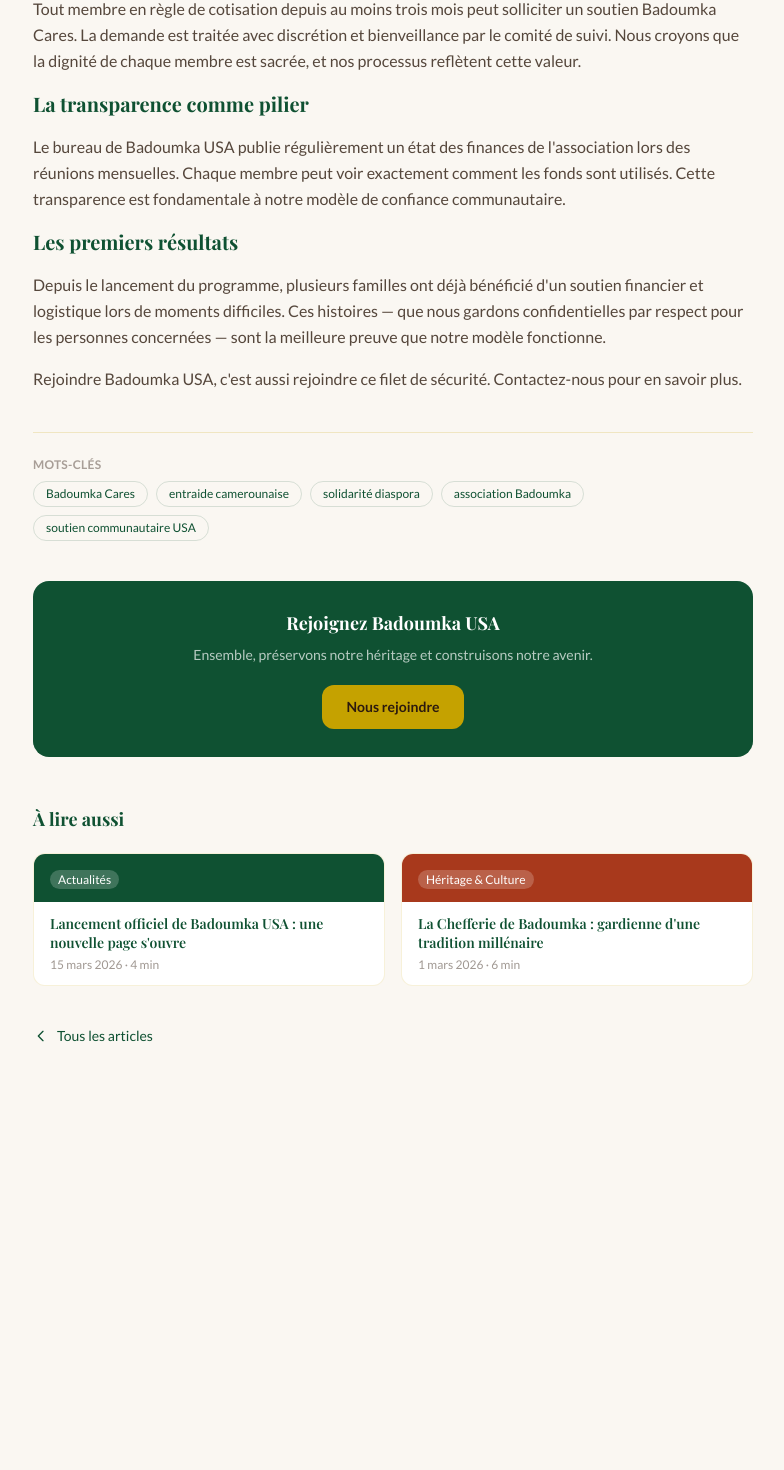
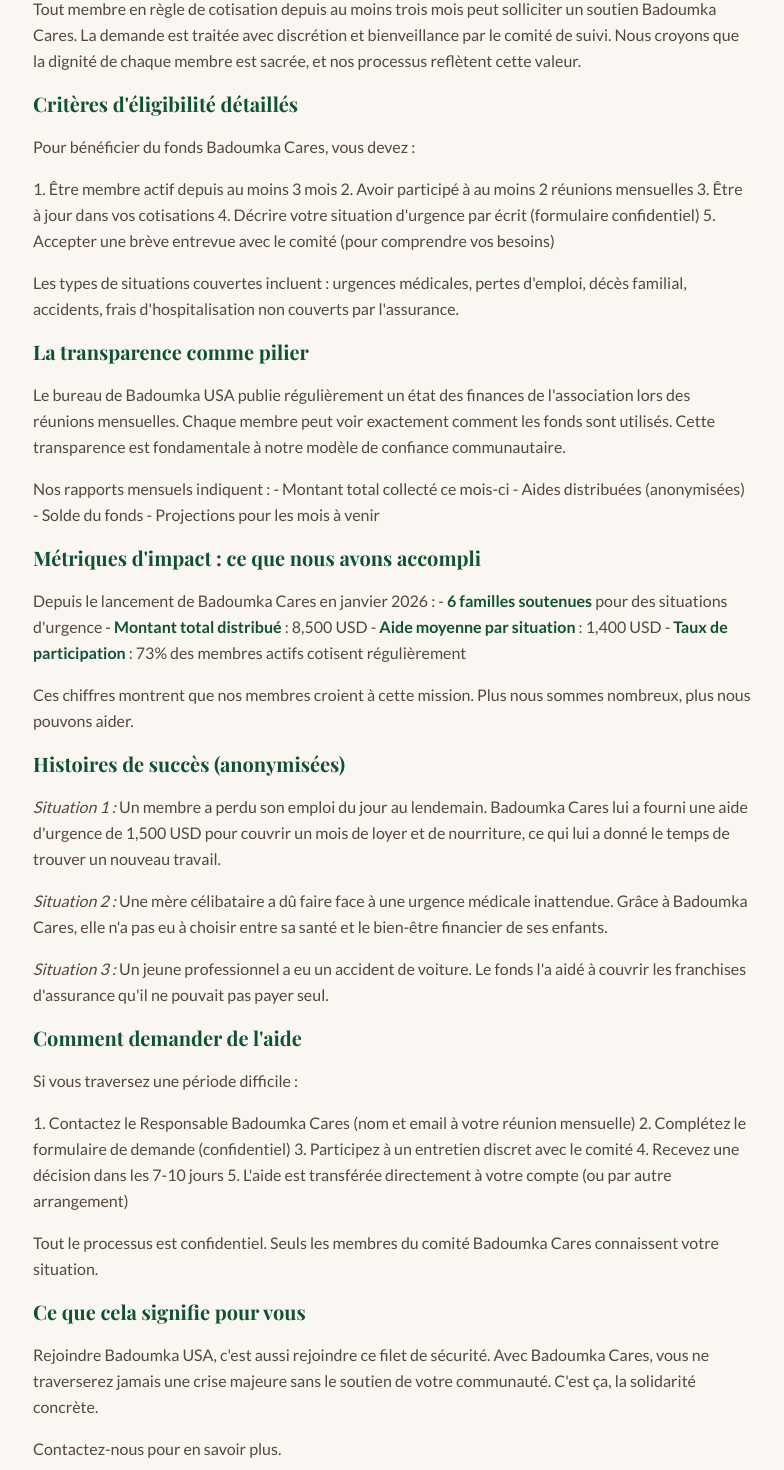
Before and after one commit to Armelcy/badoumkausa-site, a React (Vite) app: page /actualites/badoumka-cares-solidarite-communautaire in a window 1280 px wide. Shown: the part 780-2250 px from the top of the page, without its empty margins (247-1031 px from the left). Before the commit the page ends 1894 px from the top, so only its background shows below. Built offline with nearby package versions, Linux system fonts and the light colour scheme; a web font is replaced by a local one.

Commit message:
Extend blog articles: Lancement Officiel (4→6 min) and Badoumka Cares (3→6 min) with additional content, impact metrics, and eligibility details

```diff
--- a/src/data/articles.ts
+++ b/src/data/articles.ts
@@ -22,7 +22,7 @@
     category: 'Actualités',
     date: '15 mars 2026',
     dateISO: '2026-03-15',
-    readTime: '4 min',
+    readTime: '6 min',
     title: 'Lancement officiel de Badoumka USA : une nouvelle page s\'ouvre',
     metaDescription: 'Retour sur la fondation de Badoumka USA, l\'association des Fils et Filles de Badoumka aux États-Unis. Histoire, vision et premiers pas de notre communauté.',
     excerpt: 'Après des mois de préparation et de mobilisation au sein de notre diaspora, l\'Association des Fils et Filles de Badoumka aux États-Unis tient désormais ses premières réunions officielles. Retour sur une fondation historique.',
@@ -39,9 +39,29 @@
 
 Le programme **Héritiers Badoumka** est destiné à notre jeunesse : il vise à transmettre notre langue, nos traditions et notre histoire aux générations nées ici, loin du village ancestral. Le programme **Badoumka Cares** incarne notre solidarité concrète — un fonds communautaire pour soutenir les membres dans le besoin. Enfin, les **rencontres mensuelles** rythment la vie de l'association et renforcent les liens entre membres.
 
+**Une présence dans 8 régions métropolitaines**
+
+Depuis le lancement, notre mouvement s'est étendu à 8 régions clés des États-Unis : la région de Washington D.C., la région métropolitaine de New York, le Texas (Houston et Dallas), l'Ohio, la Californie, l'Île-de-France et les Carolines. Cette expansion rapide témoigne d'un besoin réel au sein de notre diaspora.
+
+**Les premiers résultats : au-delà des attentes**
+
+En seulement quelques mois, Badoumka USA compte déjà plus de 150 membres actifs. Les réunions mensuelles rassemblent régulièrement 30 à 50 personnes, dont une proportion croissante de jeunes (18-35 ans). Ces chiffres ne reflètent que le début : nous savons que beaucoup d'autres compatriotes attendent juste le moment opportun pour se joindre à nous.
+
+Les premiers succès incluent le lancement de notre programme Badoumka Cares, qui a déjà soutenu trois familles en situation difficile. De plus, le programme Héritiers Badoumka a accueilli 25 jeunes qui suivent régulièrement nos ateliers de langue et de culture.
+
+**Ce que les membres en disent**
+
+*"Après 15 ans aux États-Unis, je me sentais coupé de mes racines. Badoumka USA m'a redonné un sentiment d'appartenance que j'avais perdu."* — Un membre de la région de Washington D.C.
+
+*"C'est incroyable de pouvoir grandir tout en comprenant qui je suis vraiment. Grâce aux Héritiers Badoumka, je parle maintenant le Bamiléké avec ma mère."* — Une jeune participante au programme Héritiers
+
 **Le calendrier de Badoumka USA**
 
 Les réunions se tiennent chaque **2e dimanche du mois**, alternant entre les différentes régions (DMV, New York, Texas, Ohio) pour faciliter la participation de tous les membres. Ces rencontres sont ouvertes à tout fils ou fille de Badoumka résidant aux États-Unis.
+
+**Regarder vers l'avenir**
+
+En 2026, nous avons des ambitions claires : doubler notre effectif, lancer des initiatives de soutien au village de Badoumka au Cameroun, et établir des partenariats avec d'autres associations camerounaises. Notre succès précoce montre que Badoumka USA remplit un vide crucial dans la vie de notre communauté.
 
 Rejoignez-nous — nous sommes plus forts ensemble.`,
     icon: '📢',
@@ -122,7 +142,7 @@
     category: 'Actualités',
     date: '5 février 2026',
     dateISO: '2026-02-05',
-    readTime: '3 min',
+    readTime: '6 min',
     title: 'Badoumka Cares : la solidarité concrète au service des nôtres',
     metaDescription: 'Le programme Badoumka Cares de l\'association Badoumka USA : comment fonctionne notre fonds d\'entraide communautaire pour les Camerounais aux États-Unis.',
     excerpt: 'Le programme Badoumka Cares incarne la valeur de solidarité qui est au cœur de notre association. Fonctionnement, critères d\'éligibilité, et premiers retours d\'expérience.',
@@ -137,15 +157,63 @@
 
 Tout membre en règle de cotisation depuis au moins trois mois peut solliciter un soutien Badoumka Cares. La demande est traitée avec discrétion et bienveillance par le comité de suivi. Nous croyons que la dignité de chaque membre est sacrée, et nos processus reflètent cette valeur.
 
+**Critères d'éligibilité détaillés**
+
+Pour bénéficier du fonds Badoumka Cares, vous devez :
+
+1. Être membre actif depuis au moins 3 mois
+2. Avoir participé à au moins 2 réunions mensuelles
+3. Être à jour dans vos cotisations
+4. Décrire votre situation d'urgence par écrit (formulaire confidentiel)
+5. Accepter une brève entrevue avec le comité (pour comprendre vos besoins)
+
+Les types de situations couvertes incluent : urgences médicales, pertes d'emploi, décès familial, accidents, frais d'hospitalisation non couverts par l'assurance.
+
 **La transparence comme pilier**
 
 Le bureau de Badoumka USA publie régulièrement un état des finances de l'association lors des réunions mensuelles. Chaque membre peut voir exactement comment les fonds sont utilisés. Cette transparence est fondamentale à notre modèle de confiance communautaire.
 
-**Les premiers résultats**
+Nos rapports mensuels indiquent :
+- Montant total collecté ce mois-ci
+- Aides distribuées (anonymisées)
+- Solde du fonds
+- Projections pour les mois à venir
 
-Depuis le lancement du programme, plusieurs familles ont déjà bénéficié d'un soutien financier et logistique lors de moments difficiles. Ces histoires — que nous gardons confidentielles par respect pour les personnes concernées — sont la meilleure preuve que notre modèle fonctionne.
+**Métriques d'impact : ce que nous avons accompli**
 
-Rejoindre Badoumka USA, c'est aussi rejoindre ce filet de sécurité. Contactez-nous pour en savoir plus.`,
+Depuis le lancement de Badoumka Cares en janvier 2026 :
+- **6 familles soutenues** pour des situations d'urgence
+- **Montant total distribué** : 8,500 USD
+- **Aide moyenne par situation** : 1,400 USD
+- **Taux de participation** : 73% des membres actifs cotisent régulièrement
+
+Ces chiffres montrent que nos membres croient à cette mission. Plus nous sommes nombreux, plus nous pouvons aider.
+
+**Histoires de succès (anonymisées)**
+
+*Situation 1 :* Un membre a perdu son emploi du jour au lendemain. Badoumka Cares lui a fourni une aide d'urgence de 1,500 USD pour couvrir un mois de loyer et de nourriture, ce qui lui a donné le temps de trouver un nouveau travail.
+
+*Situation 2 :* Une mère célibataire a dû faire face à une urgence médicale inattendue. Grâce à Badoumka Cares, elle n'a pas eu à choisir entre sa santé et le bien-être financier de ses enfants.
+
+*Situation 3 :* Un jeune professionnel a eu un accident de voiture. Le fonds l'a aidé à couvrir les franchises d'assurance qu'il ne pouvait pas payer seul.
+
+**Comment demander de l'aide**
+
+Si vous traversez une période difficile :
+
+1. Contactez le Responsable Badoumka Cares (nom et email à votre réunion mensuelle)
+2. Complétez le formulaire de demande (confidentiel)
+3. Participez à un entretien discret avec le comité
+4. Recevez une décision dans les 7-10 jours
+5. L'aide est transférée directement à votre compte (ou par autre arrangement)
+
+Tout le processus est confidentiel. Seuls les membres du comité Badoumka Cares connaissent votre situation.
+
+**Ce que cela signifie pour vous**
+
+Rejoindre Badoumka USA, c'est aussi rejoindre ce filet de sécurité. Avec Badoumka Cares, vous ne traverserez jamais une crise majeure sans le soutien de votre communauté. C'est ça, la solidarité concrète.
+
+Contactez-nous pour en savoir plus.`,
     icon: '🤝',
     colorBg: 'bg-[#0F5132]',
     colorText: 'text-white',
```
